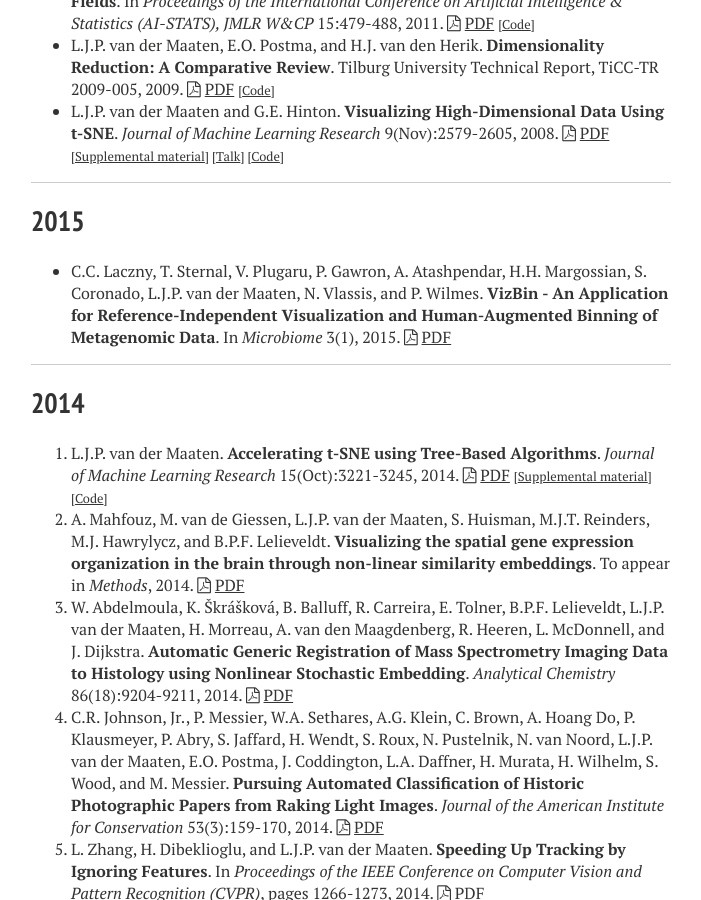
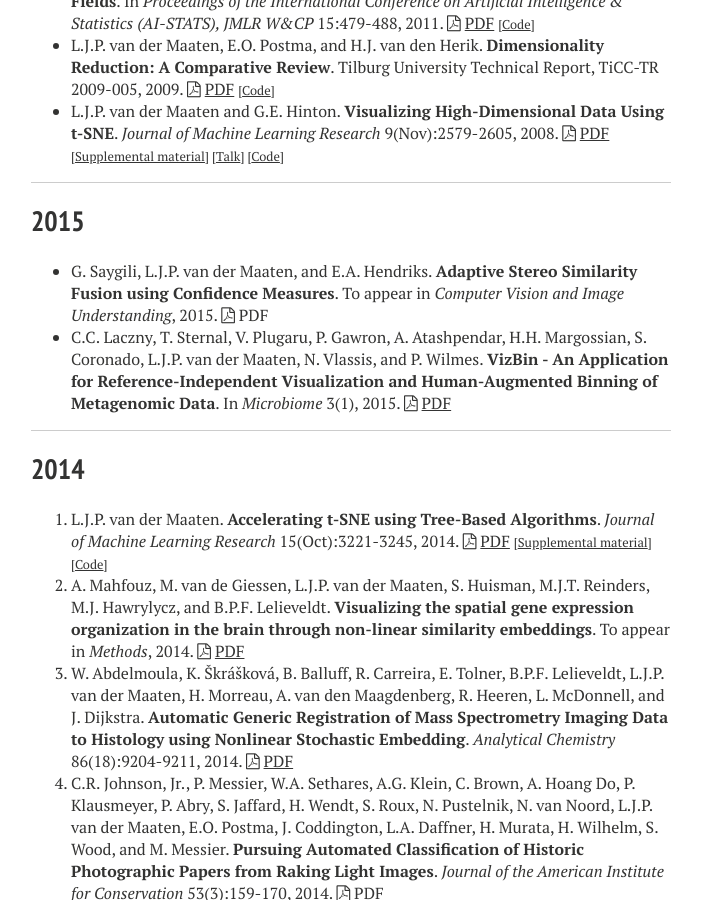
Before and after one commit to lvdmaaten/lvdmaaten.github.io, a Jekyll site: the page built from publications/index.md, in a window 1280 px wide and 900 px high, scrolled down 884 px. Shown: the whole window, without its empty margins (289-990 px from the left). Built offline with Jekyll 4.4.1, drawn with Linux system fonts in a browser that asks for light colours; nearby versions of some CDN libraries.

Commit message:
add publication

```diff
--- a/publications/index.md
+++ b/publications/index.md
@@ -33,6 +33,7 @@ For an overview of citations of my paper, please view my [Google Scholar profile
 
 ## 2015
 
+* G. Saygili, L.J.P. van der Maaten, and E.A. Hendriks. **Adaptive Stereo Similarity Fusion using Confidence Measures**. To appear in _Computer Vision and Image Understanding_, 2015. <i class="fa fa-file-pdf-o"></i> PDF
 * C.C. Laczny, T. Sternal, V. Plugaru, P. Gawron, A. Atashpendar, H.H. Margossian, S. Coronado, L.J.P. van der Maaten, N. Vlassis, and P. Wilmes. **VizBin - An Application for Reference-Independent Visualization and Human-Augmented Binning of Metagenomic Data**. In _Microbiome_ 3(1), 2015. <i class="fa fa-file-pdf-o"></i> [PDF](papers/Microbiome_2015.pdf)
 
 ---
```
Also changed, not shown: 3 other files.
